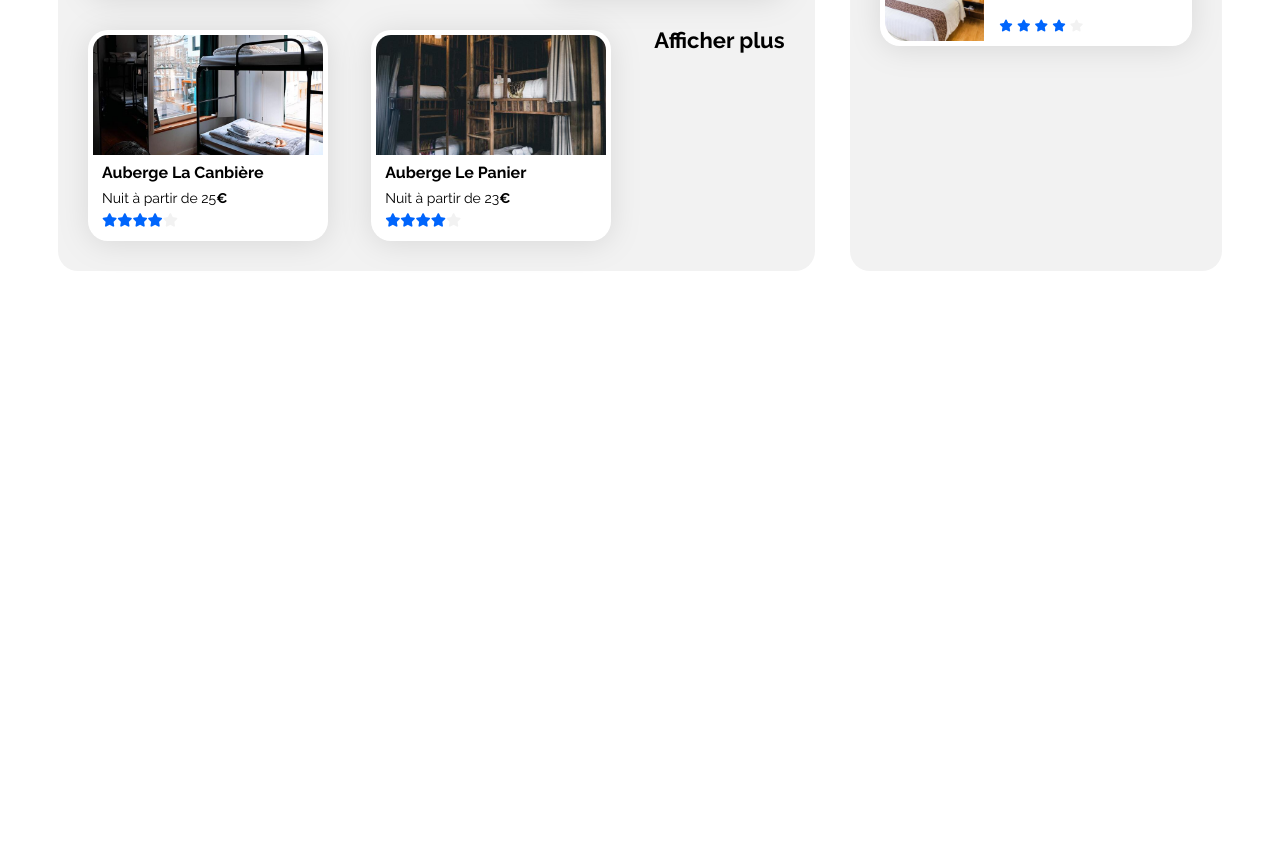
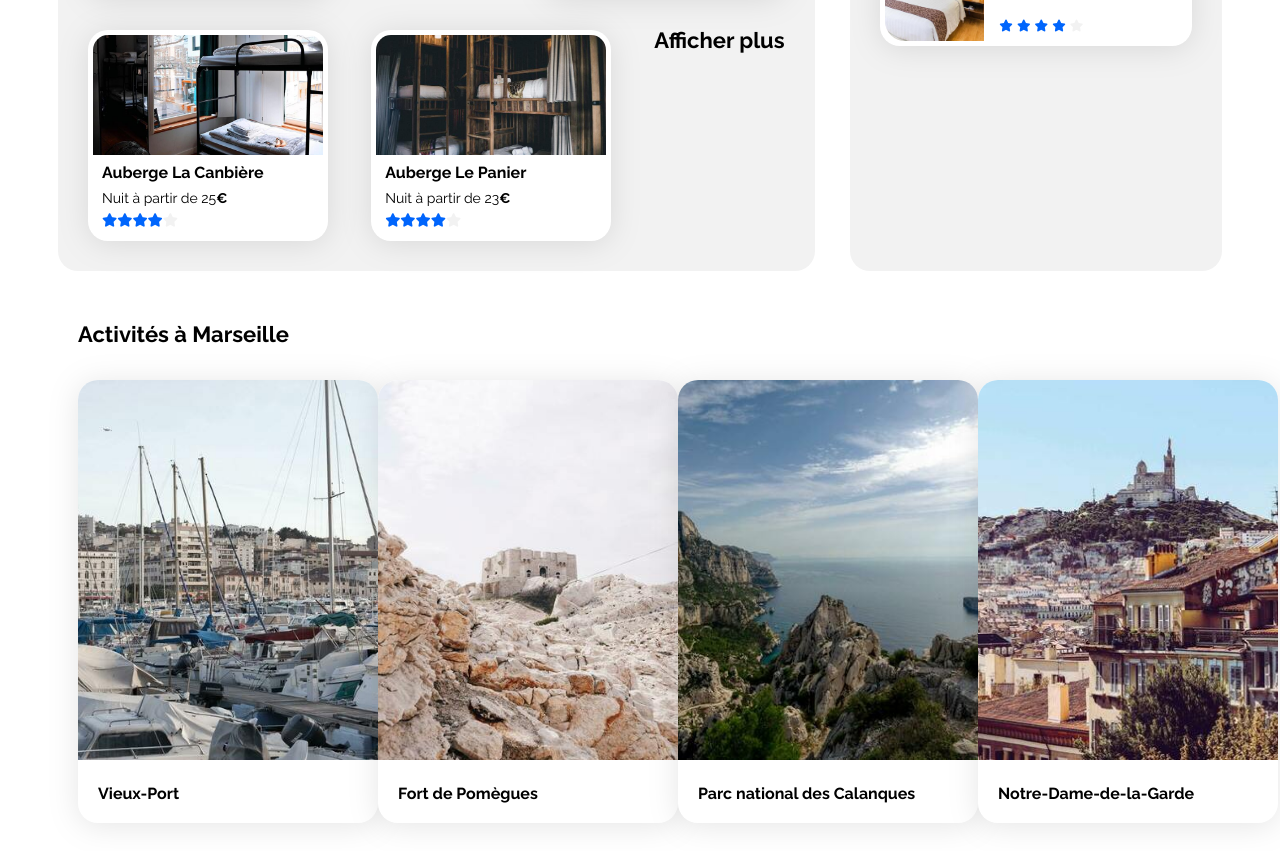
Before and after one commit to uu-0/booki, a plain HTML site: page index.html in a window 1280 px wide. Shown: the part 903-1754 px from the top of the page. Before the commit the page ends 1182 px from the top, so only its background shows below. Drawn offline with Linux system fonts and the light colour scheme.

Commit message:
étape 8 - Intégrer le conteneur "Activités à Marseille" (ressources: https://openclassrooms.com/fr/courses/1603881-creez-votre-site-web-avec-html5-et-css3/8061384-faites-votre-mise-en-page-avec-flexbox)

```diff
--- a/css/style.css
+++ b/css/style.css
@@ -149,6 +149,34 @@ header .container{
     margin-top: 30px;
 }
 
+/****** activité conteneur - étape 8 ***********/
+.activites{
+    margin-top: 30px;
+    padding: 20px;
+}
+
+.activites-card{
+    display: flex;
+    justify-content: space-between;
+    margin-top: 33px;
+}
+
+.activites-card .card{
+    width: 300px;
+    height: 100%;
+    padding: 0px;
+}
+
+.activites-card .card img{
+    border-top-right-radius: 20px;
+    border-top-left-radius: 20px;
+    width: 300px;
+    height: 380px;
+}
+
+.activites-card .card .card-content{
+    margin: 20px;
+}
 /****** General ***********/
 * {
     font-family: 'Raleway', sans-serif;
--- a/index.html
+++ b/index.html
@@ -228,9 +228,37 @@
                     </div>
                 </section>
             </div>
+            <section class="activites">
+                <h2 class="section-title">Activités à Marseille</h2>
+                <div class="activites-card">
+                    <article class="card">
+                        <img src="./images/activites/reno-laithienne.jpg" alt="Image du Vieux-Port">
+                        <div class="card-content">
+                            <h3 class="card-title">Vieux-Port</h3>
+                        </div>
+                    </article>
+                    <article class="card">
+                        <img src="./images/activites/paul-hermann.jpg" alt="Image du Fort de Pomègues">
+                        <div class="card-content">
+                            <h3 class="card-title">Fort de Pomègues</h3>
+                        </div>
+                    </article>
+                    <article class="card">
+                        <img src="./images/activites/kilyan-sockalingum.jpg" alt="Image du Parc national des Calanques">
+                        <div class="card-content">
+                            <h3 class="card-title">Parc national des Calanques</h3>
+                        </div>
+                    </article>
+                    <article class="card">
+                        <img src="./images/activites/florian-wehde.jpg" alt="Image du Notre-Dame-de-la-Garde">
+                        <div class="card-content">
+                            <h3 class="card-title">Notre-Dame-de-la-Garde</h3>
+                        </div>
+                    </article>
+                </div>
+            </section>
         </main>
         <footer></footer>
     </div>
 </body>
-
 </html>
```
